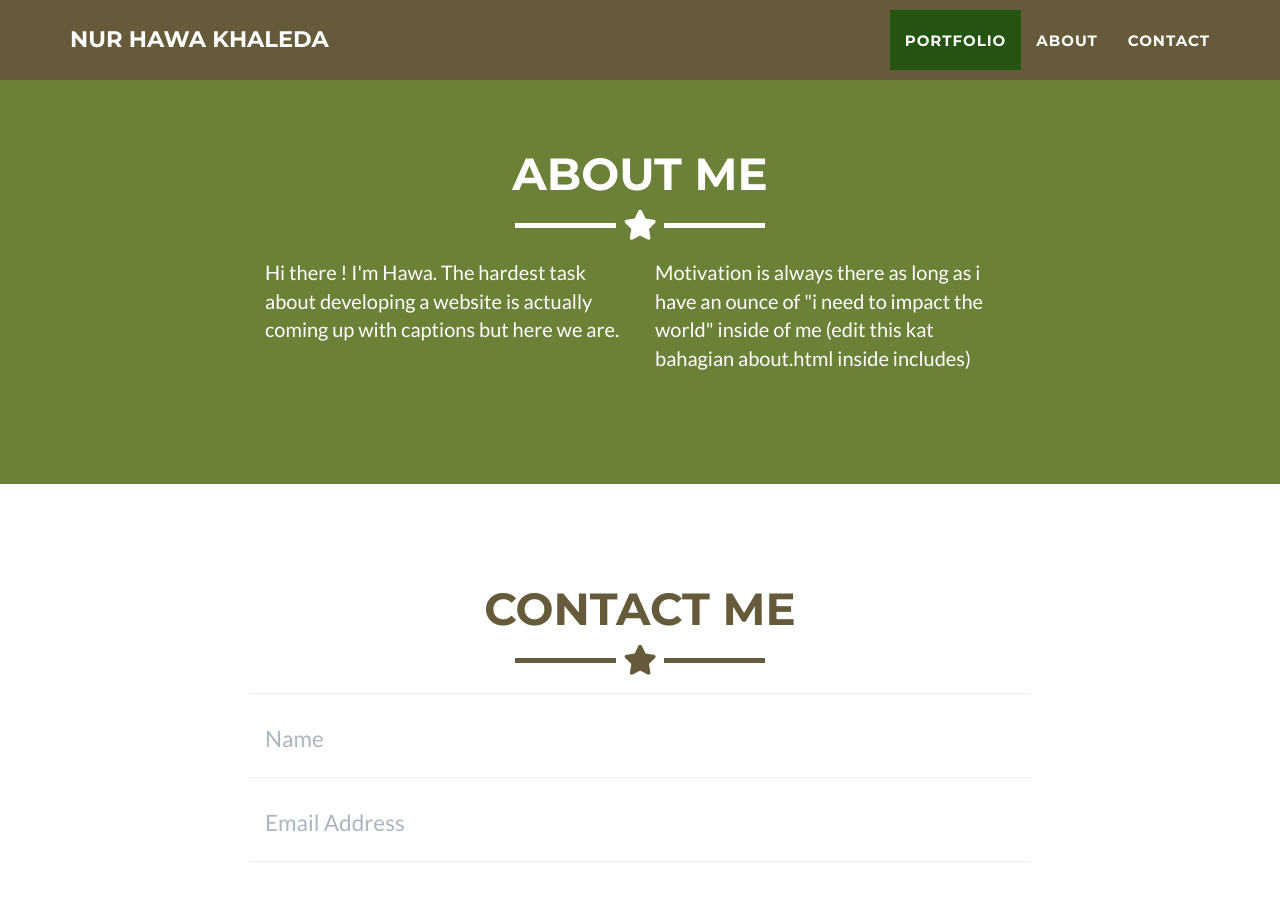
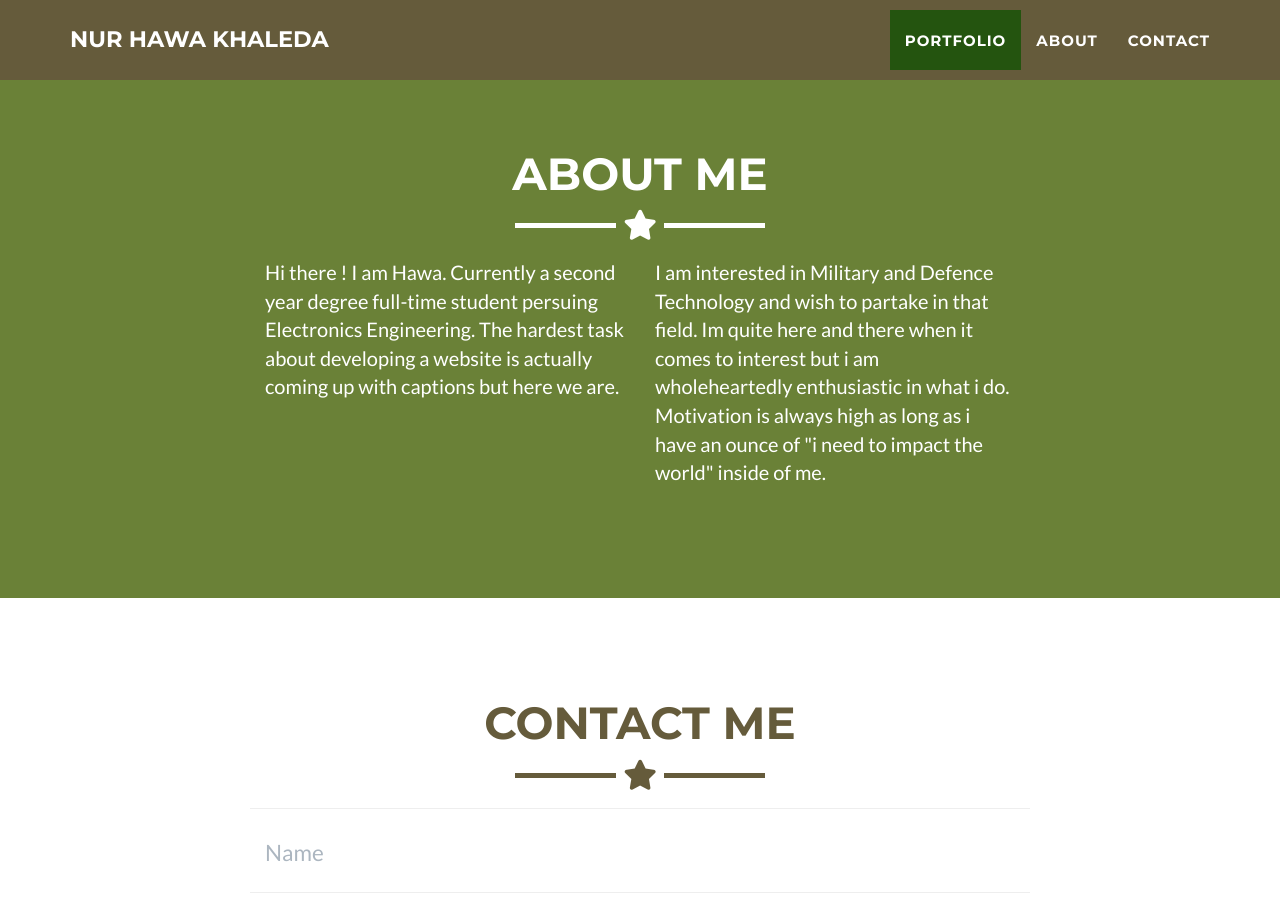
Before and after one commit to khldfrr/khldfrr.github.io, a Jekyll site: the page built from _posts/2014-07-18-project-1.markdown, in a window 1280 px wide and 900 px high, scrolled down 1517 px. Built offline with Jekyll 4.4.1, drawn with Linux system fonts in a browser that asks for light colours.

Commit message:
Update about.html

```diff
--- a/_includes/about.html
+++ b/_includes/about.html
@@ -9,10 +9,10 @@
     </div>
     <div class="row">
       <div class="col-lg-4 col-lg-offset-2">
-        <p>Hi there ! I'm Hawa. The hardest task about developing a website is actually coming up with captions but here we are.</p>
+        <p>Hi there ! I am Hawa. Currently a second year degree full-time student persuing Electronics Engineering. The hardest task about developing a website is actually coming up with captions but here we are.</p>
       </div>
       <div class="col-lg-4">
-        <p> Motivation is always there as long as i have an ounce of "i need to impact the world" inside of me (edit this kat bahagian about.html inside includes)</p>
+        <p> I am interested in Military and Defence Technology and wish to partake in that field. Im quite here and there when it comes to interest but i am wholeheartedly enthusiastic in what i do. Motivation is always high as long as i have an ounce of "i need to impact the world" inside of me.</p>
       </div>
       <div class="col-lg-8 col-lg-offset-2 text-center">
         </a>
```
